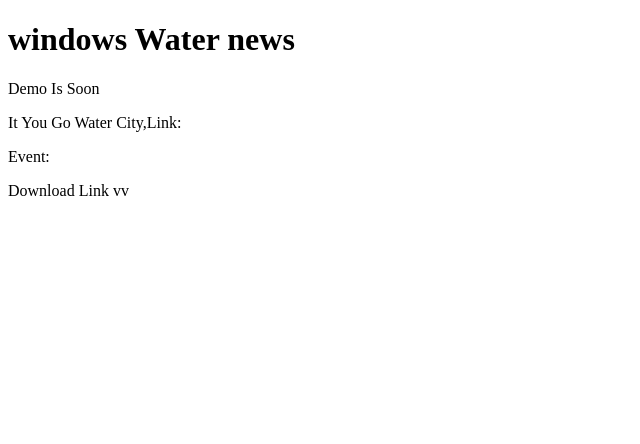
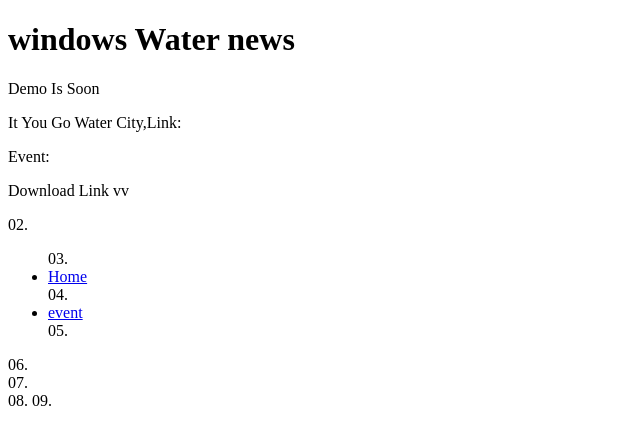
Before and after one commit to Leven-mok/Leven-mok.GitHub.io, a plain HTML site: page index.html in a window 1280 px wide. Shown: the whole page, without its empty margins (0-640 px from the left). Drawn offline with Linux system fonts and the light colour scheme.

Commit message:
Update index.html

```diff
--- a/index.html
+++ b/index.html
@@ -7,5 +7,27 @@
 <p>Event: <href="Leven-mok.GitHub.io/Event"> </p>
 <p>Download Link vv </p>
   <a href="https://github.com/leven-mok/WindowsWater"> </a>
+<div data-columns="12" data-rows="10" data-cellSize="40" data-legendId="legend" data-textClass="text" data-gridNumbers="true" data-grid="true" data-lineWidth="8">
+02.
+<ul data-color="#ff4db2" data-label="jQuery Widgets">
+03.
+<li data-coords="2,2"><a href="http://Leven-mok.github.io">Home</a></li>
+04.
+<li data-coords="4,2"><a href="http://Leven-mok.github.io/event">event</a></li>
+05.
+</ul>
+06.
+</div>
+07.
+<div id="legend"></div>
+08.
+
+09.
+<script type="text/javascript">
+10.
+$(".subway-map").subwayMap({ debug: true });
+11.
+</script>
+
 </body>
 </html>
```
